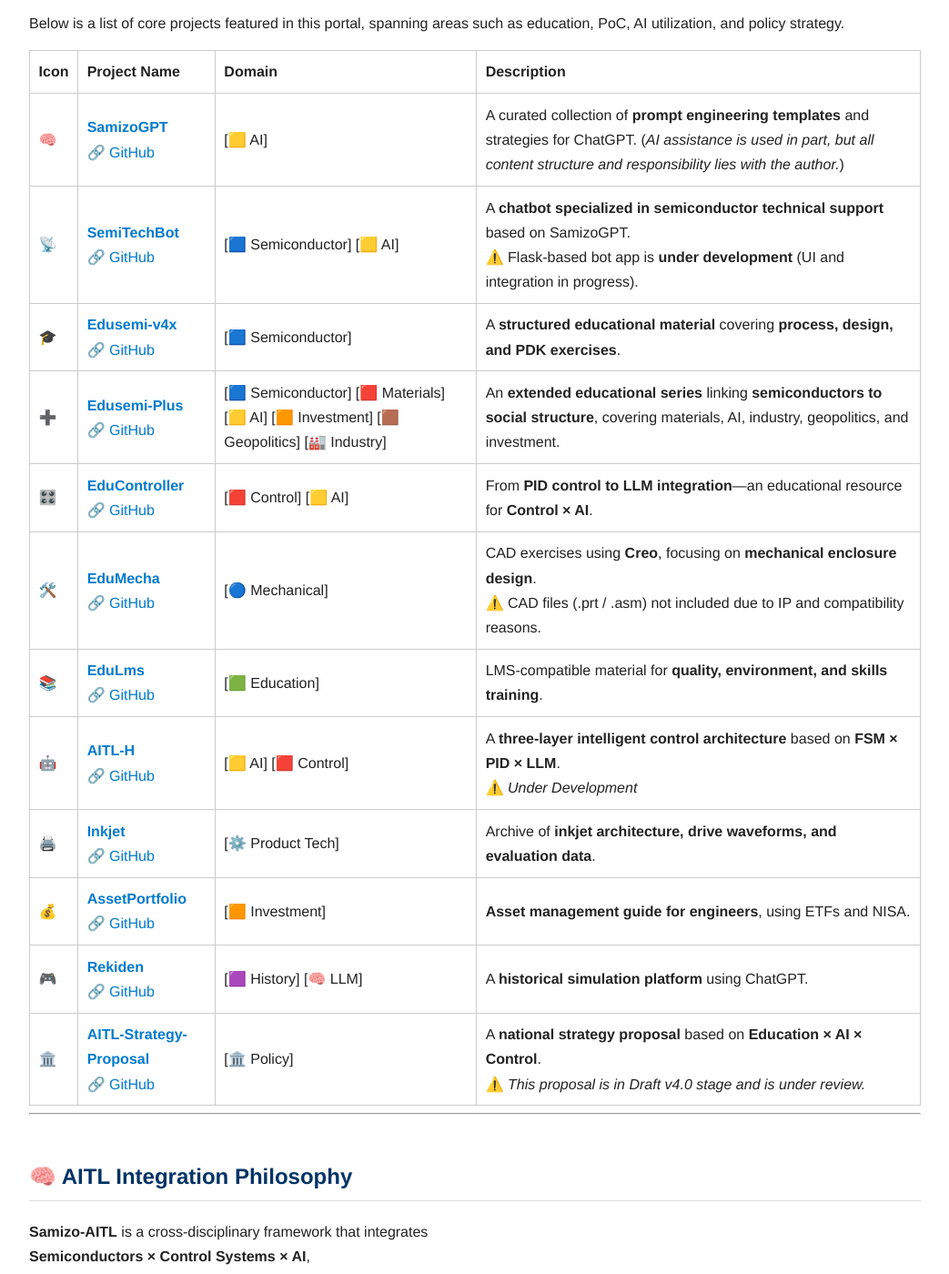
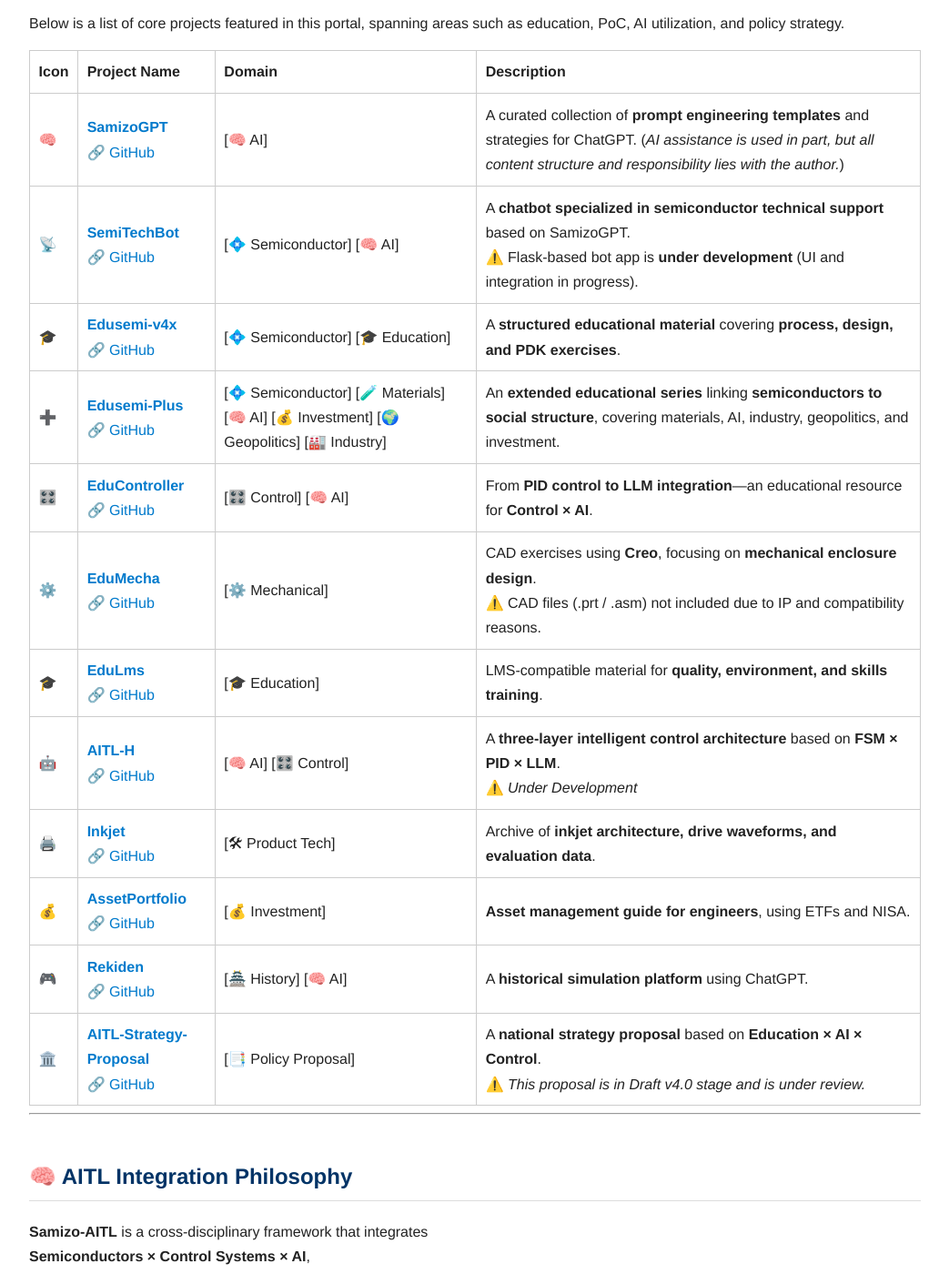
Before and after one commit to Samizo-AITL/Samizo-AITL.github.io, a Jekyll site: the page built from en/index.md, in a window 1280 px wide and 1400 px high, scrolled down 906 px. Shown: the whole window at 91% size, without its empty margins (118-1161 px from the left). Built offline with Jekyll 4.4.1, drawn with Linux system fonts in a browser that asks for light colours.

Commit message:
Update index.md

```diff
--- a/en/index.md
+++ b/en/index.md
@@ -37,18 +37,18 @@
 
 | Icon | **Project Name** | Domain | Description |
 |------|------------------|--------|-------------|
-| 🧠 | **[SamizoGPT](https://samizo-aitl.github.io/SamizoGPT/)**<br>🔗 [GitHub](https://github.com/Samizo-AITL/SamizoGPT) | [🟨 AI] | A curated collection of **prompt engineering templates** and strategies for ChatGPT. (*AI assistance is used in part, but all content structure and responsibility lies with the author.*) |
-| 📡 | **[SemiTechBot](https://samizo-aitl.github.io/SamizoGPT_SemiTechBot/)**<br>🔗 [GitHub](https://github.com/Samizo-AITL/SamizoGPT_SemiTechBot) | [🟦 Semiconductor] [🟨 AI] | A **chatbot specialized in semiconductor technical support** based on SamizoGPT.<br>⚠️ Flask-based bot app is **under development** (UI and integration in progress). |
-| 🎓 | **[Edusemi-v4x](https://samizo-aitl.github.io/Edusemi-v4x/en/)**<br>🔗 [GitHub](https://github.com/Samizo-AITL/Edusemi-v4x) | [🟦 Semiconductor] | A **structured educational material** covering **process, design, and PDK exercises**. |
-| ➕ | **[Edusemi-Plus](https://samizo-aitl.github.io/Edusemi-Plus/en/)**<br>🔗 [GitHub](https://github.com/Samizo-AITL/Edusemi-Plus) | [🟦 Semiconductor] [🟥 Materials] [🟨 AI] [🟧 Investment] [🟫 Geopolitics] [🏭 Industry] | An **extended educational series** linking **semiconductors to social structure**, covering materials, AI, industry, geopolitics, and investment. |
-| 🎛️ | **[EduController](https://samizo-aitl.github.io/EduController/en/)**<br>🔗 [GitHub](https://github.com/Samizo-AITL/EduController) | [🟥 Control] [🟨 AI] | From **PID control to LLM integration**—an educational resource for **Control × AI**. |
-| 🛠️ | **[EduMecha](https://samizo-aitl.github.io/EduMecha/)**<br>🔗 [GitHub](https://github.com/Samizo-AITL/EduMecha) | [🔵 Mechanical] | CAD exercises using **Creo**, focusing on **mechanical enclosure design**.<br>⚠️ CAD files (.prt / .asm) not included due to IP and compatibility reasons. |
-| 📚 | **[EduLms](https://samizo-aitl.github.io/EduLms/)**<br>🔗 [GitHub](https://github.com/Samizo-AITL/EduLms) | [🟩 Education] | LMS-compatible material for **quality, environment, and skills training**. |
-| 🤖 | **[AITL-H](https://samizo-aitl.github.io/AITL-H/en/)**<br>🔗 [GitHub](https://github.com/Samizo-AITL/AITL-H) | [🟨 AI] [🟥 Control] | A **three-layer intelligent control architecture** based on **FSM × PID × LLM**. <br>⚠️ *Under Development*|
-| 🖨️ | **[Inkjet](https://samizo-aitl.github.io/Inkjet/)**<br>🔗 [GitHub](https://github.com/Samizo-AITL/Inkjet) | [⚙️ Product Tech] | Archive of **inkjet architecture, drive waveforms, and evaluation data**. |
-| 💰 | **[AssetPortfolio](https://samizo-aitl.github.io/AssetPortfolio-StartGuide/)**<br>🔗 [GitHub](https://github.com/Samizo-AITL/AssetPortfolio-StartGuide) | [🟧 Investment] | **Asset management guide for engineers**, using ETFs and NISA. |
-| 🎮 | **[Rekiden](https://samizo-aitl.github.io/Rekiden/en/)**<br>🔗 [GitHub](https://github.com/Samizo-AITL/Rekiden) | [🟪 History] [🧠 LLM] | A **historical simulation platform** using ChatGPT. |
-| 🏛️ | **[AITL-Strategy-Proposal](https://samizo-aitl.github.io/AITL-Strategy-Proposal/)**<br>🔗 [GitHub](https://github.com/Samizo-AITL/AITL-Strategy-Proposal) | [🏛️ Policy] | A **national strategy proposal** based on **Education × AI × Control**.<br>⚠️ *This proposal is in Draft v4.0 stage and is under review.* |
+| 🧠 | **[SamizoGPT](https://samizo-aitl.github.io/SamizoGPT/)**<br>🔗 [GitHub](https://github.com/Samizo-AITL/SamizoGPT) | [🧠 AI] | A curated collection of **prompt engineering templates** and strategies for ChatGPT. (*AI assistance is used in part, but all content structure and responsibility lies with the author.*) |
+| 📡 | **[SemiTechBot](https://samizo-aitl.github.io/SamizoGPT_SemiTechBot/)**<br>🔗 [GitHub](https://github.com/Samizo-AITL/SamizoGPT_SemiTechBot) | [💠 Semiconductor] [🧠 AI] | A **chatbot specialized in semiconductor technical support** based on SamizoGPT.<br>⚠️ Flask-based bot app is **under development** (UI and integration in progress). |
+| 🎓 | **[Edusemi-v4x](https://samizo-aitl.github.io/Edusemi-v4x/en/)**<br>🔗 [GitHub](https://github.com/Samizo-AITL/Edusemi-v4x) | [💠 Semiconductor] [🎓 Education] | A **structured educational material** covering **process, design, and PDK exercises**. |
+| ➕ | **[Edusemi-Plus](https://samizo-aitl.github.io/Edusemi-Plus/en/)**<br>🔗 [GitHub](https://github.com/Samizo-AITL/Edusemi-Plus) | [💠 Semiconductor] [🧪 Materials] [🧠 AI] [💰 Investment] [🌍 Geopolitics] [🏭 Industry] | An **extended educational series** linking **semiconductors to social structure**, covering materials, AI, industry, geopolitics, and investment. |
+| 🎛️ | **[EduController](https://samizo-aitl.github.io/EduController/en/)**<br>🔗 [GitHub](https://github.com/Samizo-AITL/EduController) | [🎛️ Control] [🧠 AI] | From **PID control to LLM integration**—an educational resource for **Control × AI**. |
+| ⚙️ | **[EduMecha](https://samizo-aitl.github.io/EduMecha/)**<br>🔗 [GitHub](https://github.com/Samizo-AITL/EduMecha) | [⚙️ Mechanical] | CAD exercises using **Creo**, focusing on **mechanical enclosure design**.<br>⚠️ CAD files (.prt / .asm) not included due to IP and compatibility reasons. |
+| 🎓 | **[EduLms](https://samizo-aitl.github.io/EduLms/)**<br>🔗 [GitHub](https://github.com/Samizo-AITL/EduLms) | [🎓 Education] | LMS-compatible material for **quality, environment, and skills training**. |
+| 🤖 | **[AITL-H](https://samizo-aitl.github.io/AITL-H/en/)**<br>🔗 [GitHub](https://github.com/Samizo-AITL/AITL-H) | [🧠 AI] [🎛️ Control] | A **three-layer intelligent control architecture** based on **FSM × PID × LLM**. <br>⚠️ *Under Development* |
+| 🖨️ | **[Inkjet](https://samizo-aitl.github.io/Inkjet/)**<br>🔗 [GitHub](https://github.com/Samizo-AITL/Inkjet) | [🛠 Product Tech] | Archive of **inkjet architecture, drive waveforms, and evaluation data**. |
+| 💰 | **[AssetPortfolio](https://samizo-aitl.github.io/AssetPortfolio-StartGuide/)**<br>🔗 [GitHub](https://github.com/Samizo-AITL/AssetPortfolio-StartGuide) | [💰 Investment] | **Asset management guide for engineers**, using ETFs and NISA. |
+| 🎮 | **[Rekiden](https://samizo-aitl.github.io/Rekiden/en/)**<br>🔗 [GitHub](https://github.com/Samizo-AITL/Rekiden) | [🏯 History] [🧠 AI] | A **historical simulation platform** using ChatGPT. |
+| 🏛️ | **[AITL-Strategy-Proposal](https://samizo-aitl.github.io/AITL-Strategy-Proposal/)**<br>🔗 [GitHub](https://github.com/Samizo-AITL/AITL-Strategy-Proposal) | [📑 Policy Proposal] | A **national strategy proposal** based on **Education × AI × Control**.<br>⚠️ *This proposal is in Draft v4.0 stage and is under review.* |
 
 ---
 
```
